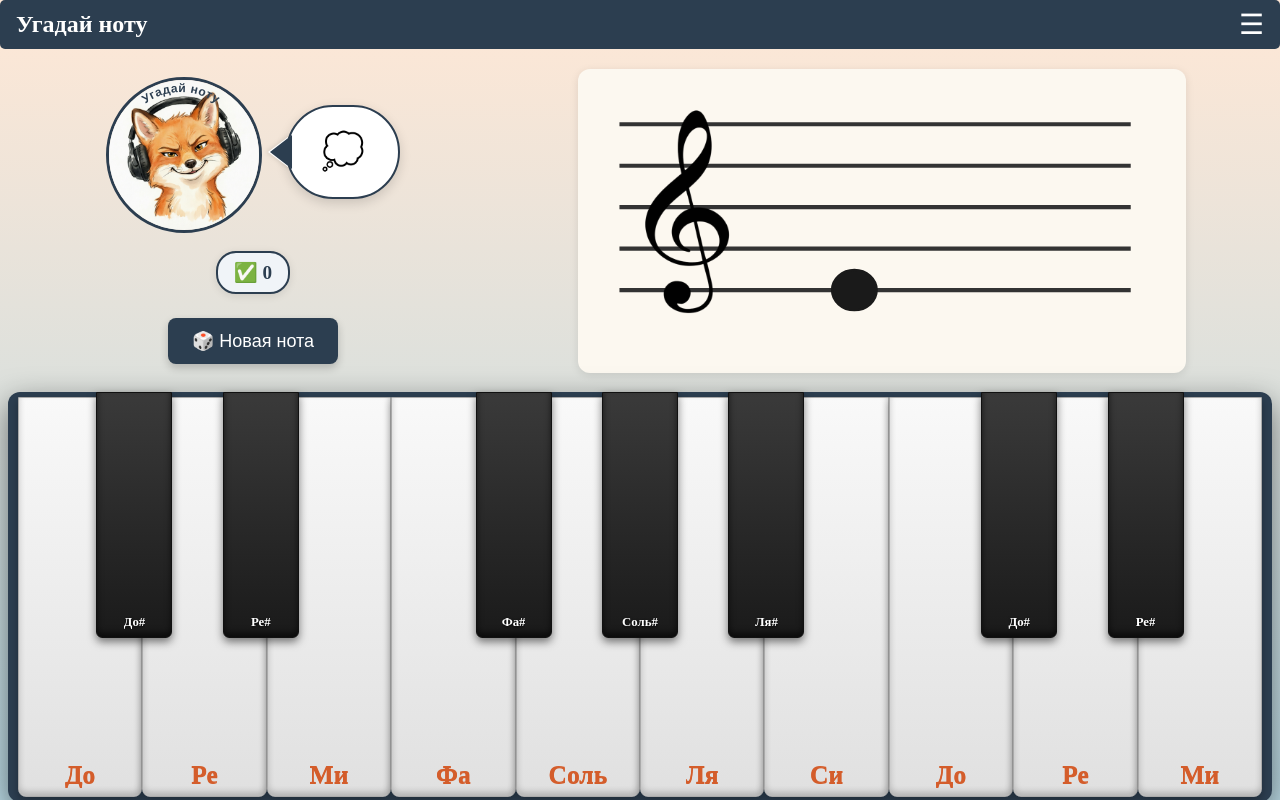
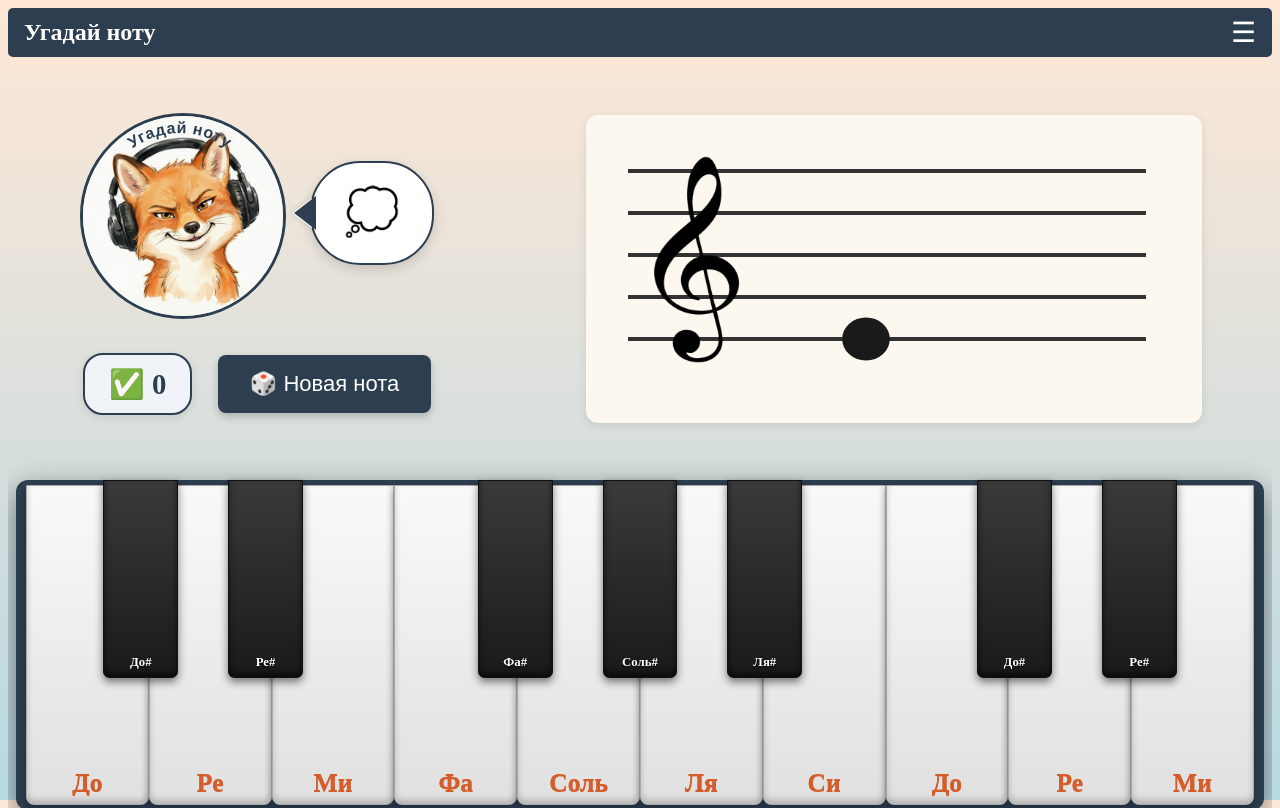
Before and after one commit to panda-sis-ui/musical_training_tool, a React (Vite) app: page / in a window 1280 px wide. Built offline with nearby package versions, Linux system fonts and the light colour scheme.

Commit message:
Исправления выравнивания

```diff
--- a/src/App.tsx
+++ b/src/App.tsx
@@ -9,9 +9,9 @@ import foxImage from './assets/fox1.png';
 
 // Все возможные ноты в диапазоне от C4 до E5
 const ALL_NOTES = [
-  'C4','C#4','D4','D#4','E4',
-  'F4','F#4','G4','G#4','A4',
-  'A#4','B4','C5','C#5','D5','D#5','E5'
+  'C4', 'C#4', 'D4', 'D#4', 'E4',
+  'F4', 'F#4', 'G4', 'G#4', 'A4',
+  'A#4', 'B4', 'C5', 'C#5', 'D5', 'D#5', 'E5'
 ];
 
 // Частоты для воспроизведения звука
@@ -43,7 +43,10 @@ function App() {
 
   // Инициализация AudioContext – вызывается по первому клику на странице
 const initAudio = useCallback(() => {
-    if (audioCtxRef.current) return;
+  // Пересоздаём, если нет или закрыт
+  if (audioCtxRef.current && audioCtxRef.current.state !== 'closed') {
+    return;
+  }
   const AudioContextClass = window.AudioContext || (window as any).webkitAudioContext;
   if (!AudioContextClass) {
     console.warn('Web Audio API не поддерживается');
@@ -57,18 +60,17 @@ function App() {
 }, []);
 
   // Воспроизведение звука для заданной ноты (синусоида, длительность 0.4 с)
-  const playNoteSound = useCallback((note: string) => {
+const playNoteSound = useCallback(async (note: string) => {
   const freq = NOTE_FREQUENCIES[note];
   if (!freq) return;
   let ctx = audioCtxRef.current;
   if (!ctx || ctx.state === 'closed') {
-      // пересоздаём контекст, если его нет или он закрыт
     initAudio();
     ctx = audioCtxRef.current;
     if (!ctx) return;
   }
   if (ctx.state === 'suspended') {
-      ctx.resume();
+    await ctx.resume();
   }
   const osc = ctx.createOscillator();
   const gain = ctx.createGain();
@@ -81,20 +83,7 @@ function App() {
   osc.stop(ctx.currentTime + 0.4);
 }, [initAudio]);
 
-  // Первый клик по странице инициализирует аудио и проигрывает целевую ноту
-  useEffect(() => {
-    const handleFirstClick = () => {
-      initAudio();
-      if (audioCtxRef.current) {
-        playNoteSound(targetNote);
-      }
-      document.removeEventListener('click', handleFirstClick);
-    };
-    document.addEventListener('click', handleFirstClick);
-    return () => {
-      document.removeEventListener('click', handleFirstClick);
-    };
-  }, [initAudio, playNoteSound, targetNote]);
+
 
   // Обработчик нажатия на клавишу пианино
   const handleNotePlay = (playedNote: string, frequency: number) => {
@@ -144,12 +133,12 @@ const playTargetNote = useCallback(() => {
           flexDirection: 'row',
           alignItems: 'center',
           justifyContent: 'space-around',
-        flexShrink: 0,
-        maxHeight: '45vh',        // не более 45% высоты экрана
-        padding: '8px 16px',
+          flex: 1,                     // растягивается
+          maxHeight: '60vh',           // не более 67% высоты экрана
+          minHeight: 0,                // может сжиматься при нехватке места
           gap: '10px',
           flexWrap: 'wrap',
-        overflow: 'hidden',       // скрываем лишнее, если содержимое слишком большое
+          overflow: 'hidden',    // скрываем лишнее, если содержимое слишком большое
         }}
       >
         {/* Левая колонка */}
@@ -158,7 +147,7 @@ const playTargetNote = useCallback(() => {
             display: 'flex',
             flexDirection: 'column',
             alignItems: 'center',
-          gap: '4px',
+            gap: '10px',
             flexShrink: 0,
           }}
         >
@@ -166,20 +155,17 @@ const playTargetNote = useCallback(() => {
             name_image={foxImage}
             name_game="Угадай ноту"
             onCloudClick={playTargetNote}
+            resultMessage={resultMessage}
           />
-        {resultMessage && (
-          <div
-            style={{
-              textAlign: 'center',
-              fontSize: '24px',
-              color: resultMessage.isCorrect ? 'green' : 'red',
-            }}
-          >
-            {resultMessage.text}
-          </div>
-        )}
+          <div style={{
+            display: 'flex',
+            justifyContent: 'space-around',
+            width: '100%',
+            alignItems: 'center',
+          }}>
             <Check score={score} />
             <NewNoteButton onNewNote={generateNewNote} />
+          </div>
         </div>
 
         {/* Правая часть – нотный стан */}
@@ -189,14 +175,15 @@ const playTargetNote = useCallback(() => {
       {/* Пианино – занимает всё оставшееся место */}
       <div
         style={{
-        flex: '1 1 auto',
-        minHeight: 0,
+          height: '40vh',              // ровно треть экрана
+          minHeight: '180px',          // минимум для удобства
+          flexShrink: 0,               // не сжимается
           display: 'flex',
           alignItems: 'stretch',
           padding: '0 8px 8px',
         }}
       >
-      <Piano onNotePlay={handleNotePlay} lastResult={lastResult} onInitAudio={initAudio} />
+        <Piano onNotePlay={handleNotePlay} lastResult={lastResult} onInitAudio={initAudio} audioContextRef={audioCtxRef}/>
       </div>
     </div>
   );
--- a/src/components/Check.module.css
+++ b/src/components/Check.module.css
@@ -2,11 +2,12 @@
   display: flex;
   justify-content: center;
   align-items: center;
-  padding: 8px 16px;
+  padding: 12px 24px;
+      margin: 20px auto;
   background: #f0f4f8;
   border-radius: 20px;
   border: 2px solid #2c3e50;
-  font-size: 1.2rem;
+  font-size: 1.8rem;
   font-weight: bold;
   color: #2c3e50;
   box-shadow: 0 2px 8px rgba(0,0,0,0.1);
--- a/src/components/Hero_img.module.css
+++ b/src/components/Hero_img.module.css
@@ -3,13 +3,13 @@
   align-items: center;
   justify-content: center;
   gap: 30px;
-  padding: 20px;
+  padding: 10px;
 }
 
 .imageWrapper {
   position: relative;
-  width: 150px; /* размер картинки */
-  height: 150px;
+  width: 200px;
+  height: 200px;
   flex-shrink: 0;
 }
 
@@ -44,9 +44,9 @@
   position: relative;
   background: #ffffff;
   border-radius: 50px;
-  padding: 15px 25px;
-  min-width: 60px;
-  min-height: 60px;
+  padding: 10px 20px;
+  min-width: 80px;
+  min-height: 80px;
   display: flex;
   align-items: center;
   justify-content: center;
@@ -54,7 +54,7 @@
   border: 2px solid #2c3e50;
   cursor: pointer;
   transition: transform 0.2s, box-shadow 0.2s;
-  font-size: 2rem;
+  font-size: 2.8rem;
   user-select: none;
 }
 
@@ -94,6 +94,6 @@
 }
 
 .cloudText {
-  font-size: 2.2rem;
+  font-size: 2.8rem;
   line-height: 1;
 }
--- a/src/components/Hero_img.tsx
+++ b/src/components/Hero_img.tsx
@@ -1,20 +1,25 @@
 import styles from './Hero_img.module.css';
 
 interface HeroImgProps {
-  name_image: string;      // путь к картинке (аватарка)
-  name_game: string;       // текст, идущий по дуге вокруг аватарки
-  onCloudClick?: () => void; // колбэк при клике на облачко
+  name_image: string;
+  name_game: string;
+  onCloudClick?: () => void;
+  resultMessage?: { text: string; isCorrect: boolean } | null;
 }
 
-export default function Hero_img({ name_image, name_game, onCloudClick }: HeroImgProps) {
-  // Обработчик клика по облачку – вызывает переданную функцию или выводит заглушку
+export default function Hero_img({ name_image, name_game, onCloudClick, resultMessage }: HeroImgProps) {
   const handleCloudClick = () => {
-    if (onCloudClick) {
-      onCloudClick();
-    } else {
-      console.log('Звучит нота');
-    }
+    if (onCloudClick) onCloudClick();
   };
+
+  // Определяем, что показывать в облачке
+  const cloudContent = resultMessage ? (
+    <span style={{ color: resultMessage.isCorrect ? 'green' : 'red', fontSize: '1.8rem' }}>
+      {resultMessage.text}
+    </span>
+  ) : (
+    <span className={styles.cloudText}>💭</span>
+  );
 
   return (
     <div className={styles.heroContainer}>
@@ -32,7 +37,7 @@ export default function Hero_img({ name_image, name_game, onCloudClick }: HeroIm
       </div>
       {/* Облачко с эмодзи – кликабельно */}
       <div className={styles.cloud} onClick={handleCloudClick}>
-        <span className={styles.cloudText}>💭</span>
+        {cloudContent}
         <div className={styles.cloudTail}></div>
       </div>
     </div>
--- a/src/components/HiddenNote.tsx
+++ b/src/components/HiddenNote.tsx
@@ -63,9 +63,9 @@ export default function HiddenNote({ note }: HiddenNoteProps) {
         {/* Добавочная линия для C4 */}
         {showLedgerLine && (
           <line
-            x1="60"
+            x1="80"
             y1={95}
-            x2="130"
+            x2="120"
             y2={95}
             stroke="#333"
             strokeWidth="1.5"
--- a/src/components/NewNoteButton.tsx
+++ b/src/components/NewNoteButton.tsx
@@ -12,8 +12,8 @@ export default function NewNoteButton({ onNewNote, label = '🎲 Новая но
       style={{
         margin: '20px auto',
         display: 'block',
-        padding: '12px 24px',
-        fontSize: '18px',
+        padding: '16px 32px',
+        fontSize: '22px',
         borderRadius: '8px',
         border: 'none',
         background: '#2c3e50',
--- a/src/index.css
+++ b/src/index.css
@@ -1,9 +1,9 @@
 /* index.css */
 body {
-  margin: 0;
-  padding: 0;
   background: linear-gradient(#FFE8D6, #B8D8E3);
   height: 100vh;
+  display: flex;          /* без кавычек */
+  flex-direction: column; /* без кавычек */
 }
 
 html, body, #root {
```
Also changed, not shown: src/components/Piano.tsx (+75 -65 lines). Lines whose indentation alone changed are shown as unchanged.
